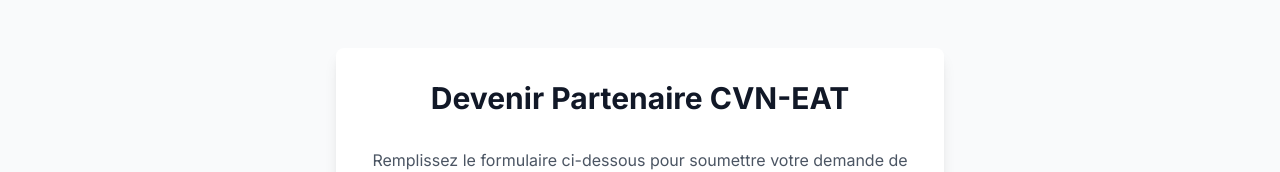
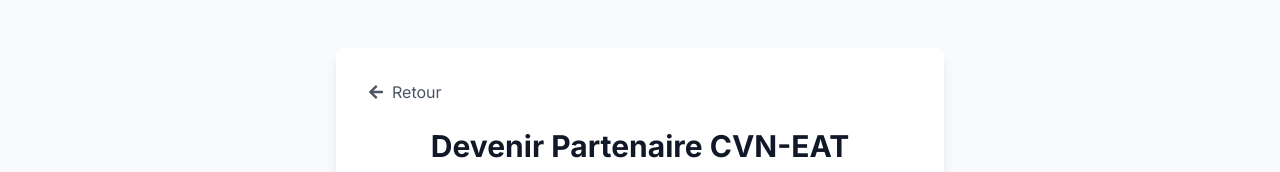
Before and after one commit to BOoMv3/cvneat-platform, a Next.js app: page /restaurant-request in a window 1280 px wide. Shown: the top 172 px of the page. Built offline with nearby package versions, Linux system fonts and the light colour scheme; no server answers.

Commit message:
Fix: Ajout bouton retour sur la page Devenir Partenaire

```diff
--- a/app/restaurant-request/page.js
+++ b/app/restaurant-request/page.js
@@ -1,9 +1,12 @@
 'use client';
 import { useState } from 'react';
+import { useRouter } from 'next/navigation';
+import { FaArrowLeft } from 'react-icons/fa';
 import FormInput from '../../components/FormInput';
 import { supabase } from '../../lib/supabase';
 
 export default function RestaurantRequest() {
+  const router = useRouter();
   const [formData, setFormData] = useState({
     nom: '',
     email: '',
@@ -66,10 +69,17 @@
 
   return (
     <>
-      <main className="min-h-screen bg-gray-50 py-12">
+      <main className="min-h-screen bg-gray-50 dark:bg-gray-900 py-12">
         <div className="max-w-2xl mx-auto px-4 sm:px-6 lg:px-8">
-          <div className="bg-white rounded-lg shadow-lg p-8">
-            <h1 className="text-3xl font-bold text-center mb-8">Devenir Partenaire CVN-EAT</h1>
+          <div className="bg-white dark:bg-gray-800 rounded-lg shadow-lg p-8">
+            <button
+              onClick={() => router.back()}
+              className="flex items-center text-gray-600 dark:text-gray-300 hover:text-gray-900 dark:hover:text-white mb-6 transition-colors"
+            >
+              <FaArrowLeft className="mr-2" />
+              Retour
+            </button>
+            <h1 className="text-3xl font-bold text-center mb-8 text-gray-900 dark:text-white">Devenir Partenaire CVN-EAT</h1>
 
             {submitSuccess ? (
               <div className="text-center">
@@ -78,20 +88,28 @@
                     <path strokeLinecap="round" strokeLinejoin="round" strokeWidth={2} d="M5 13l4 4L19 7" />
                   </svg>
                 </div>
-                <h2 className="text-xl font-semibold mb-2">Demande soumise avec succès !</h2>
-                <p className="text-gray-600 mb-4">
+                <h2 className="text-xl font-semibold mb-2 text-gray-900 dark:text-white">Demande soumise avec succès !</h2>
+                <p className="text-gray-600 dark:text-gray-300 mb-4">
                   Nous avons bien reçu votre demande. Notre équipe va l'examiner et vous contactera dans les plus brefs délais.
                 </p>
-                <button
-                  onClick={() => setSubmitSuccess(false)}
-                  className="text-blue-600 hover:text-blue-800"
-                >
-                  Soumettre une nouvelle demande
-                </button>
+                <div className="flex flex-col sm:flex-row gap-3 justify-center">
+                  <button
+                    onClick={() => router.push('/')}
+                    className="px-4 py-2 bg-blue-600 dark:bg-blue-700 text-white rounded-lg hover:bg-blue-700 dark:hover:bg-blue-800 transition-colors font-medium"
+                  >
+                    Retour à l'accueil
+                  </button>
+                  <button
+                    onClick={() => setSubmitSuccess(false)}
+                    className="px-4 py-2 bg-gray-200 dark:bg-gray-700 text-gray-700 dark:text-gray-300 rounded-lg hover:bg-gray-300 dark:hover:bg-gray-600 transition-colors font-medium"
+                  >
+                    Soumettre une nouvelle demande
+                  </button>
+                </div>
               </div>
             ) : (
               <>
-                <p className="text-gray-600 mb-8 text-center">
+                <p className="text-gray-600 dark:text-gray-300 mb-8 text-center">
                   Remplissez le formulaire ci-dessous pour soumettre votre demande de partenariat.
                   Notre équipe vous contactera pour discuter des modalités de collaboration.
                 </p>
```
